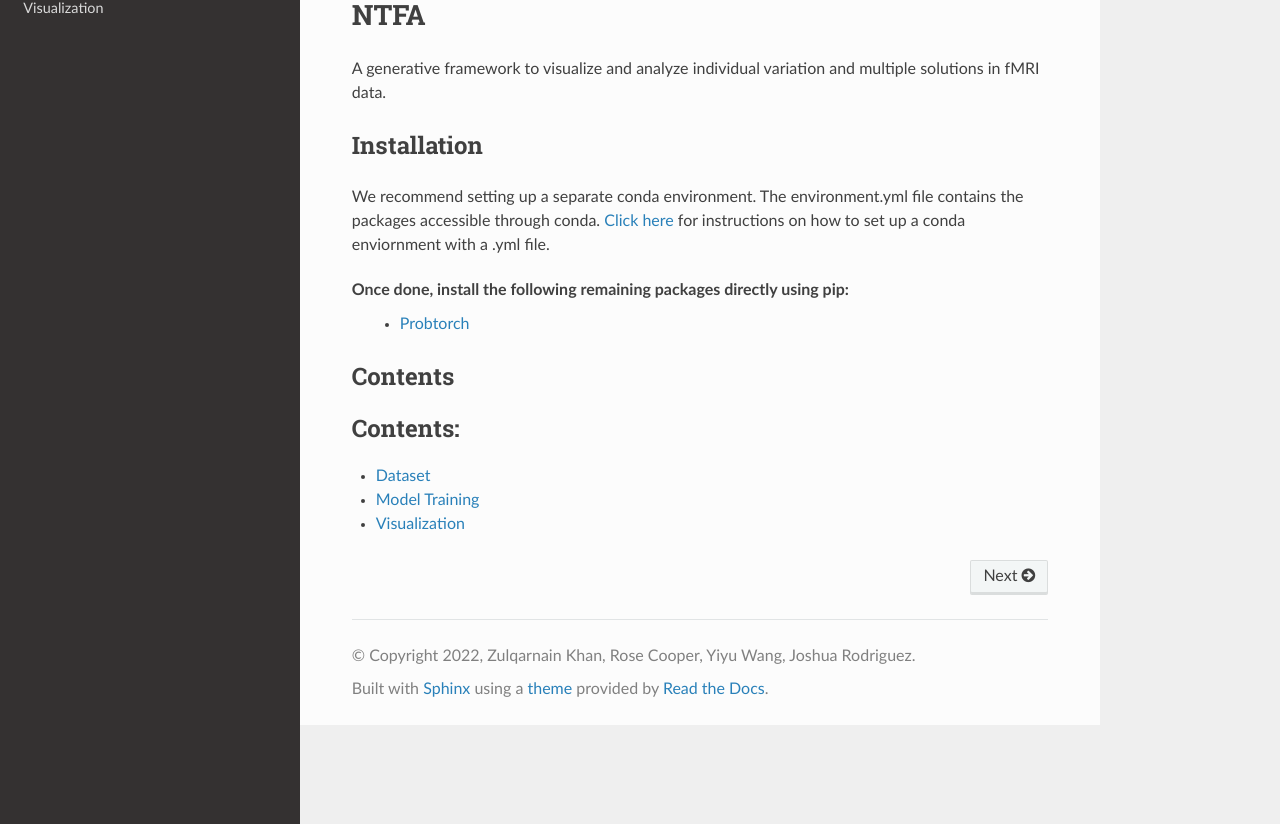
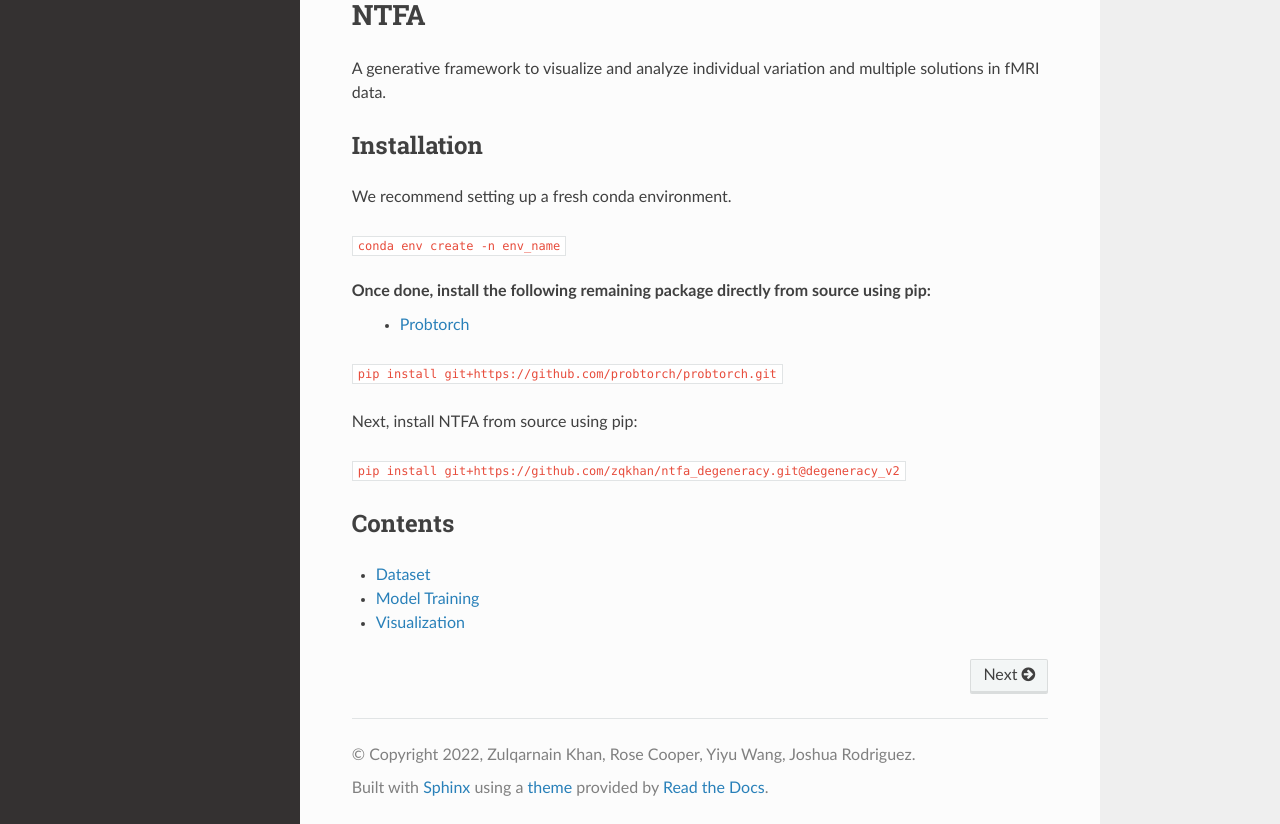
Before and after one commit to zqkhan/ntfa_degeneracy, a Sphinx documentation site: the page built from docs/index.rst, in a window 1280 px wide and 1027 px high, cut to the strip 203-1027 px from the top of the window. Built offline with Sphinx 7.4.7 and the Read the Docs theme 2.0.0, drawn with Linux system fonts in a browser that asks for light colours.

Commit message:
fix installation notes and dependencies

```diff
--- a/README.rst
+++ b/README.rst
@@ -5,12 +5,17 @@ A generative framework to visualize and analyze individual variation and multipl
 
 Installation
 ------------
-We recommend setting up a separate conda environment. The environment.yml file contains the packages accessible through conda.  `Click here`_ for instructions on how to set up a conda enviornment with a .yml file.
+We recommend setting up a fresh conda environment.
 
-.. _Click here: https://docs.conda.io/projects/conda/en/latest/user-guide/tasks/manage-environments.html?highlight=.yml#creating-an-environment-from-an-environment-yml-file
+``conda env create -n env_name``
 
-
-Once done, install the following remaining packages directly using pip:
+Once done, install the following remaining package directly from source using pip:
   * `Probtorch`_
 
 .. _Probtorch: https://github.com/probtorch/probtorch
+
+``pip install git+https://github.com/probtorch/probtorch.git``
+
+Next, install NTFA from source using pip:
+
+``pip install git+https://github.com/zqkhan/ntfa_degeneracy.git@degeneracy_v2``
--- a/docs/index.rst
+++ b/docs/index.rst
@@ -12,7 +12,6 @@ Contents
 
 .. toctree::
    :maxdepth: 2
-   :caption: Contents:
 
    dataset
    training
--- a/setup.py
+++ b/setup.py
@@ -21,6 +21,9 @@ REQUIRED = [
     'probtorch',
     'seaborn',
     'webdataset<=0.1.65',
+    'dataset',
+    'ordered-set',
+    'flatdict'
 ]
 
 # The rest you shouldn't have to touch too much :)
```
Also changed, not shown: README.md (+9 -9 lines), index.rst (deleted, +0 -19 lines).
